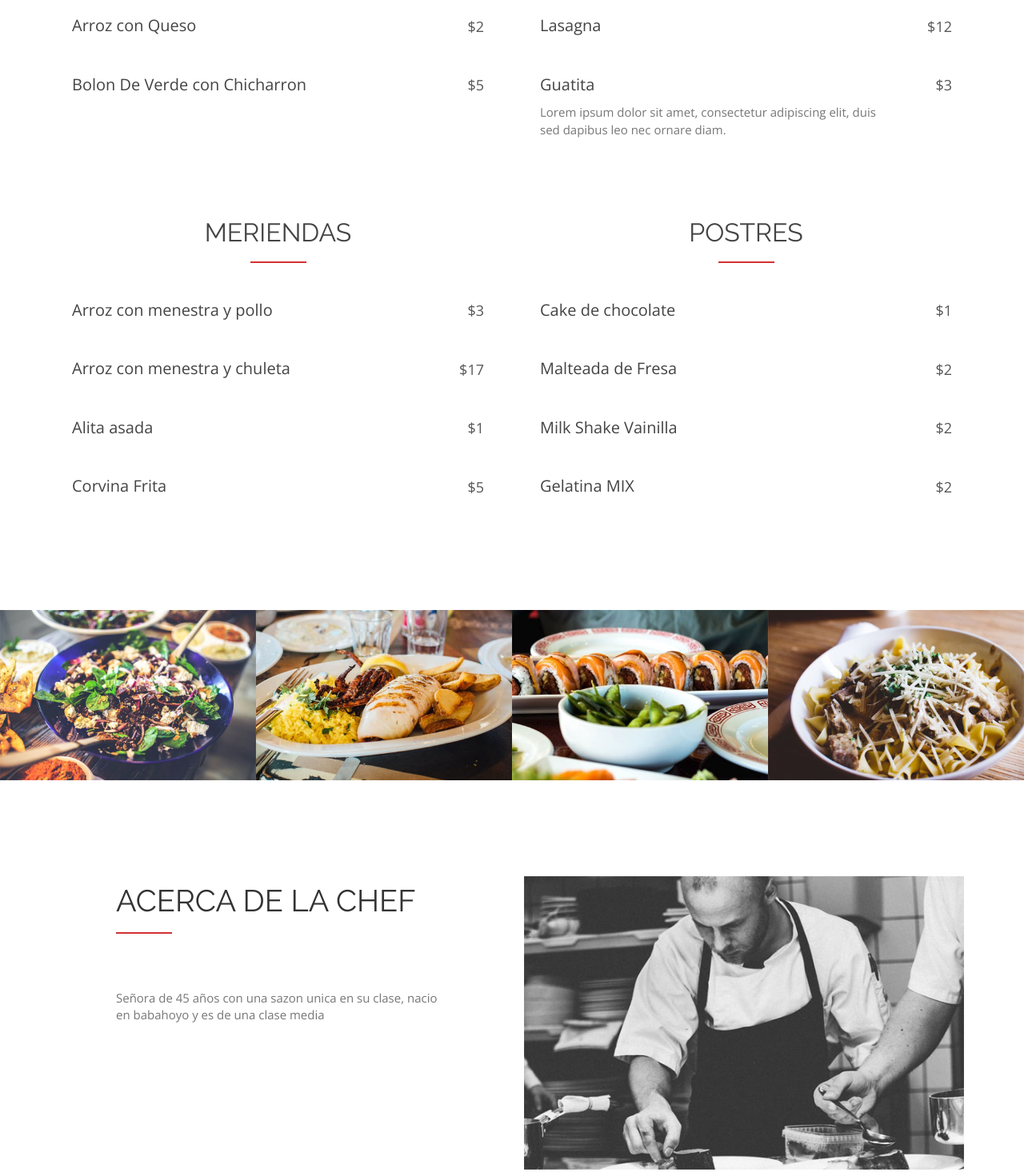
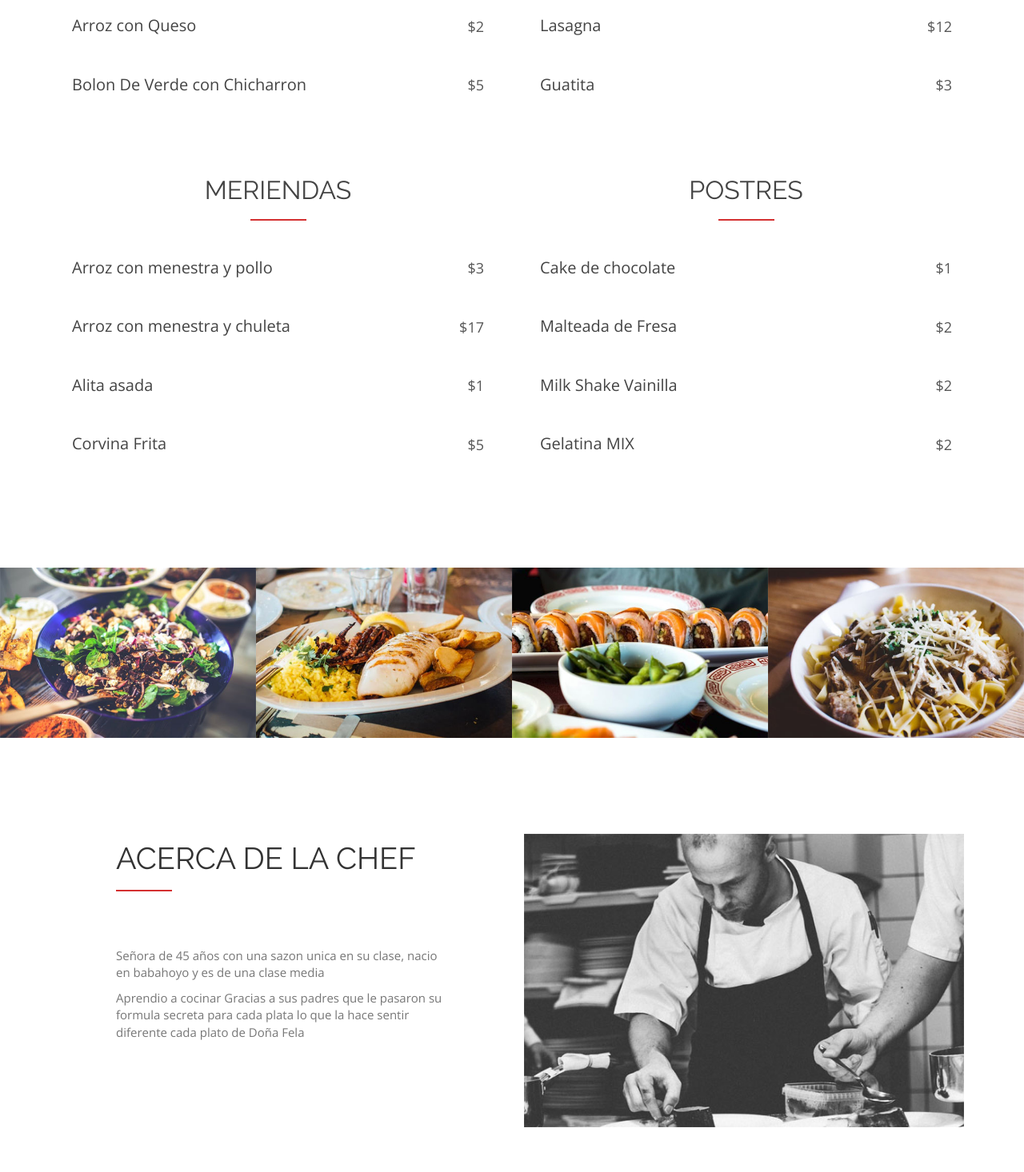
Before and after one commit to Moises2001/ProyectoIntroduccionTienda, a plain HTML site: page index.html in a window 1280 px wide. Shown: the part 2540-4006 px from the top of the page at 80% size. Drawn offline with nearby package versions, Linux system fonts and the light colour scheme.

Commit message:
Update index.html

```diff
--- a/index.html
+++ b/index.html
@@ -171,7 +171,7 @@
           <div class="menu-item">
             <div class="menu-item-name">Guatita</div>
             <div class="menu-item-price"> $3 </div>
-            <div class="menu-item-description"> Lorem ipsum dolor sit amet, consectetur adipiscing elit, duis sed dapibus leo nec ornare diam. </div>
+            <div class="menu-item-description"> </div>
           </div>
         </div>
       </div>
@@ -259,7 +259,7 @@
             <h2>Acerca de la chef</h2>
           </div>
           <p>Señora de 45 años con una sazon unica en su clase, nacio en babahoyo y es de una clase media</p>
-          <p></p>
+          <p>Aprendio a cocinar Gracias a sus padres que le pasaron su formula secreta para cada plata lo que la hace sentir diferente cada plato de Doña Fela</p>
         </div>
       </div>
       <div class="col-md-6">
@@ -318,7 +318,7 @@
           <p class="help-block text-danger"></p>
         </div>
         <div id="success"></div>
-        <button type="submit" class="btn btn-custom btn-lg">Send Message</button>
+        <button type="submit" class="btn btn-custom btn-lg">Enviar Mensaje</button>
       </form>
     </div>
   </div>
```
